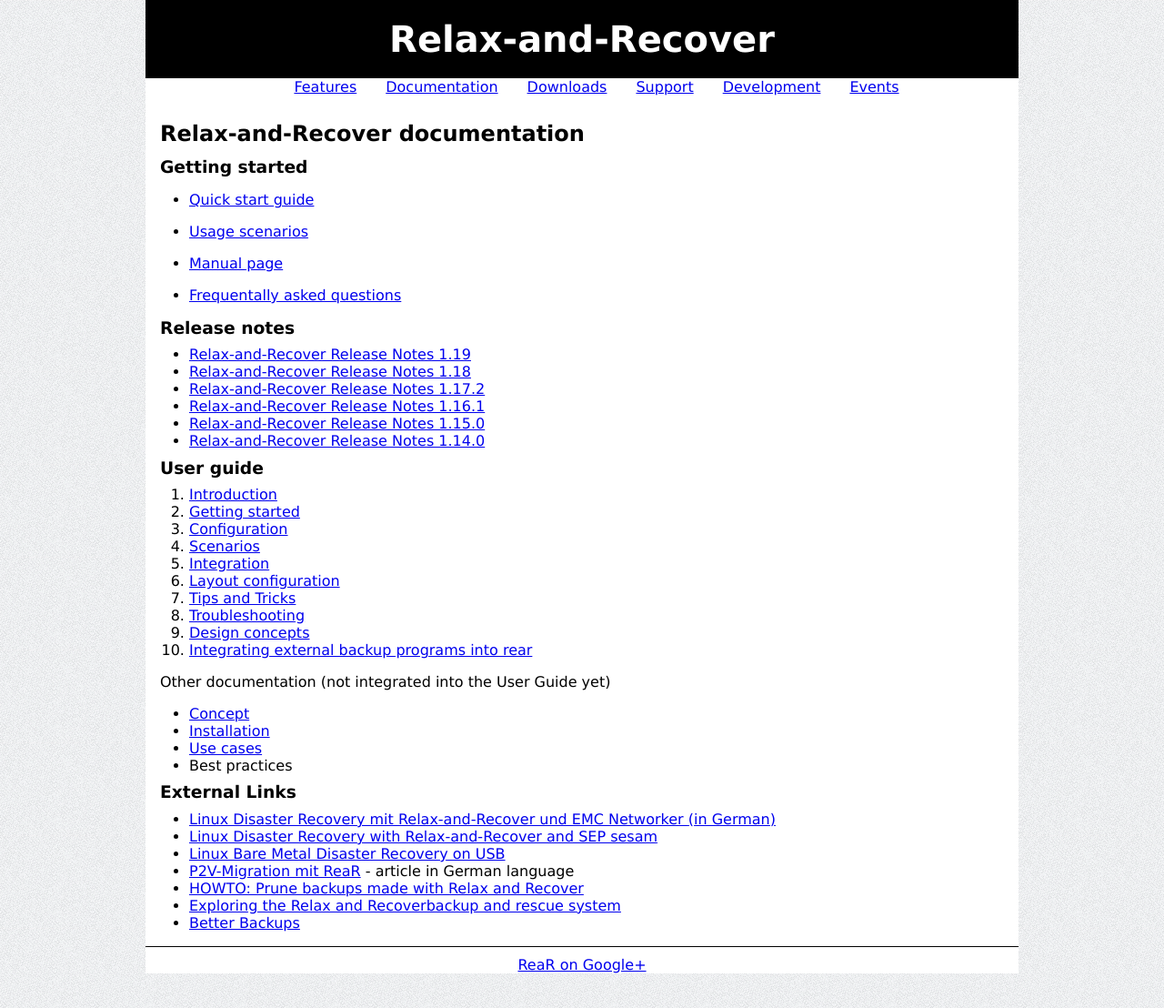
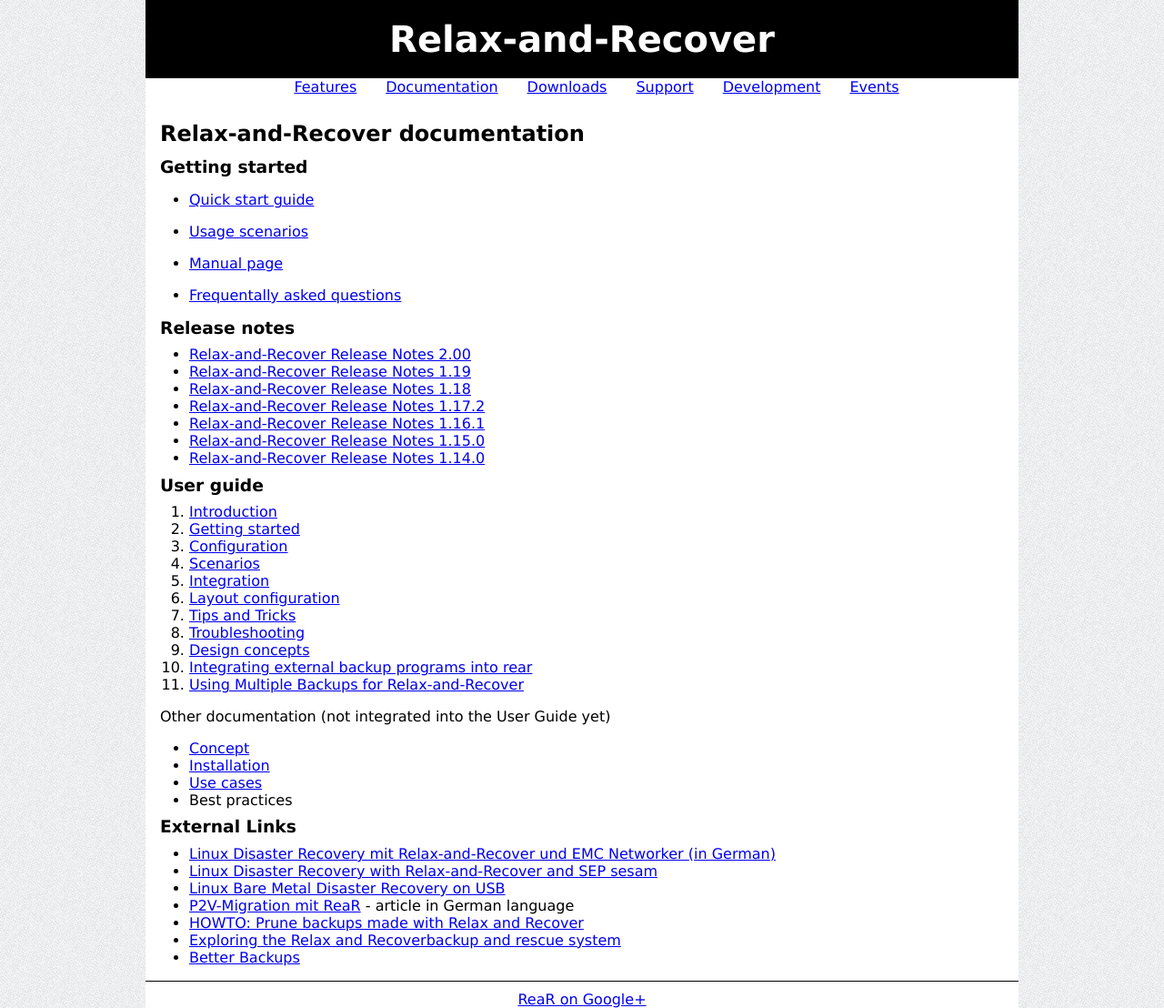
Before and after one commit to rear/rear.github.com, a Jekyll site: the page built from documentation/index.md, in a window 1280 px wide. Shown: the whole page at 91% size. Built offline with Jekyll 4.4.1, drawn with Linux system fonts in a browser that asks for light colours; comment, search, counter and statistics services are not loaded.

Commit message:
adding page 11-multiple-backups.adoc, release notes 2.00 to index file

```diff
--- a/documentation/index.md
+++ b/documentation/index.md
@@ -17,6 +17,7 @@
 
 ### Release notes
 
+ - [Relax-and-Recover Release Notes 2.00](http://relax-and-recover.org/documentation/release-notes-2-00)
  - [Relax-and-Recover Release Notes 1.19](http://relax-and-recover.org/documentation/release-notes-1-19)
  - [Relax-and-Recover Release Notes 1.18](http://relax-and-recover.org/documentation/release-notes-1-18)
  - [Relax-and-Recover Release Notes 1.17.2](http://relax-and-recover.org/documentation/release-notes-1-17)
@@ -36,6 +37,7 @@
  8. [Troubleshooting](https://github.com/rear/rear/blob/master/doc/user-guide/08-troubleshooting.adoc)
  9. [Design concepts](https://github.com/rear/rear/blob/master/doc/user-guide/09-design-concepts.adoc)
 10. [Integrating external backup programs into rear](https://github.com/rear/rear/blob/master/doc/user-guide/10-integrating-external-backup.adoc)
+11. [Using Multiple Backups for Relax-and-Recover](https://github.com/rear/rear/blob/master/doc/user-guide/11-multiple-backups.adoc)
 
  Other documentation (not integrated into the User Guide yet)
 
```
